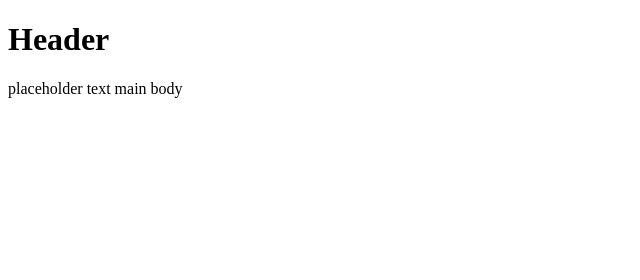
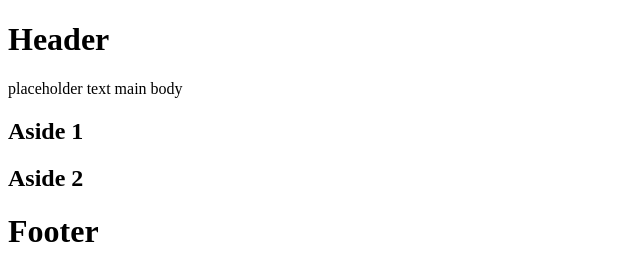
Before and after one commit to GoKralj/book-club-amsterdam, a plain HTML site: page index.html in a window 1280 px wide. Shown: the whole page, without its empty margins (0-640 px from the left). Drawn offline with Linux system fonts and the light colour scheme.

Commit message:
added aside 1 and 2 , also added footer, added placeholder text to each plus class with according name

```diff
--- a/index.html
+++ b/index.html
@@ -12,6 +12,9 @@
     <div class="wrapper">
         <header class="header"><h1>Header</h1></header>
         <article class="main"><p>placeholder text main body</p></article>
+        <aside class="aside1"><h1>Aside 1</h1></aside>
+        <aside class="aside2"><h1>Aside 2</h1></aside>
+        <footer class="footer"><h1>Footer</h1></footer>
     </div>
 </body>
 </html>
```
